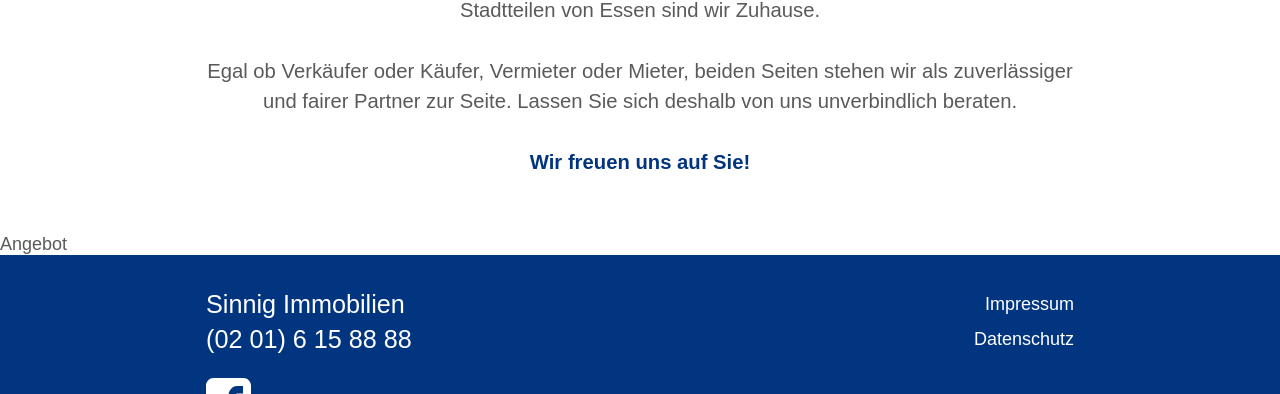
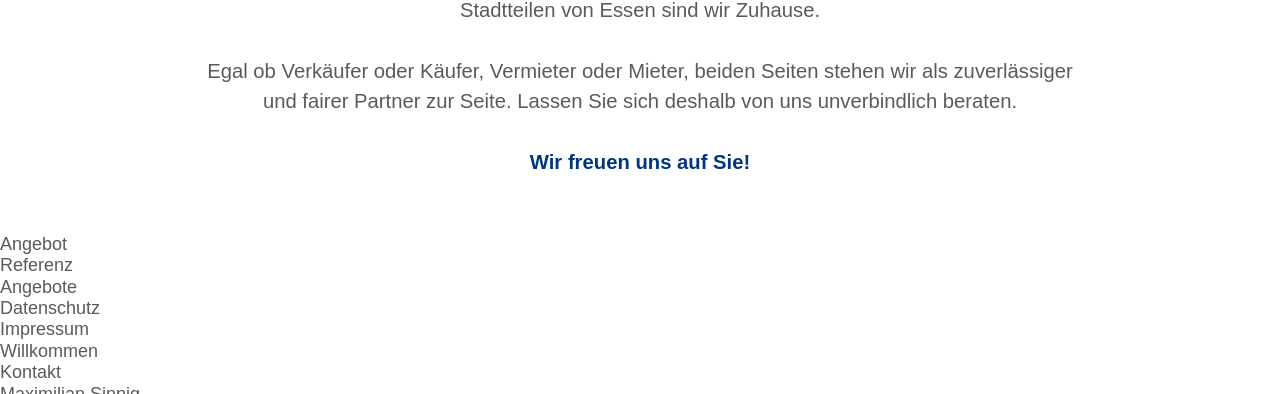
Before and after one commit to thegrandheavybold/sinnig-immobilien_de, an Eleventy site: page src/index.njk in a window 1280 px wide. Shown: the part 1064-1458 px from the top of the page. Built offline with nearby package versions, Linux system fonts and the light colour scheme; Eleventy itself is replaced by a stand-in of ours; files that its build step writes are made by us from their sources; a web font is replaced by a local one.

Commit message:
Update Loop

```diff
--- a/src/index.njk
+++ b/src/index.njk
@@ -40,7 +40,7 @@ layout: layout/base.njk
 <section class="posts">
 
   <ul>
-{%- for post in collections.angebote -%}
+{%- for post in collections.all -%}
   <li>{{ post.data.title }}</li>
 {%- endfor -%}
 </ul>
```
